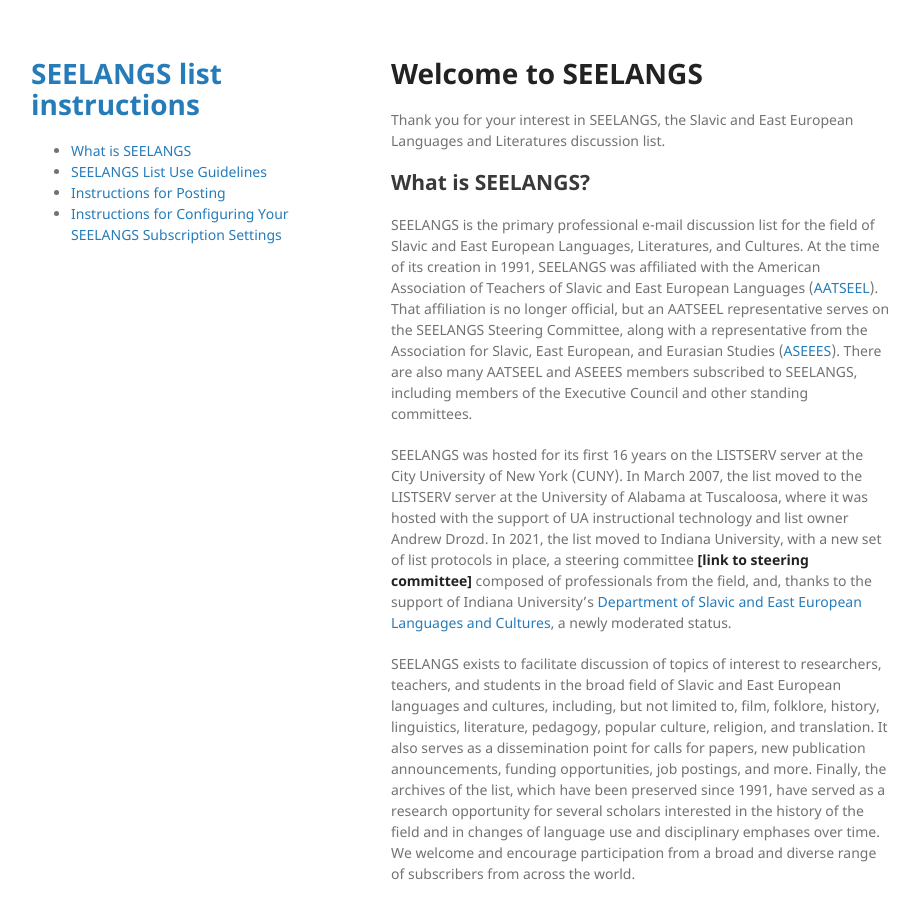
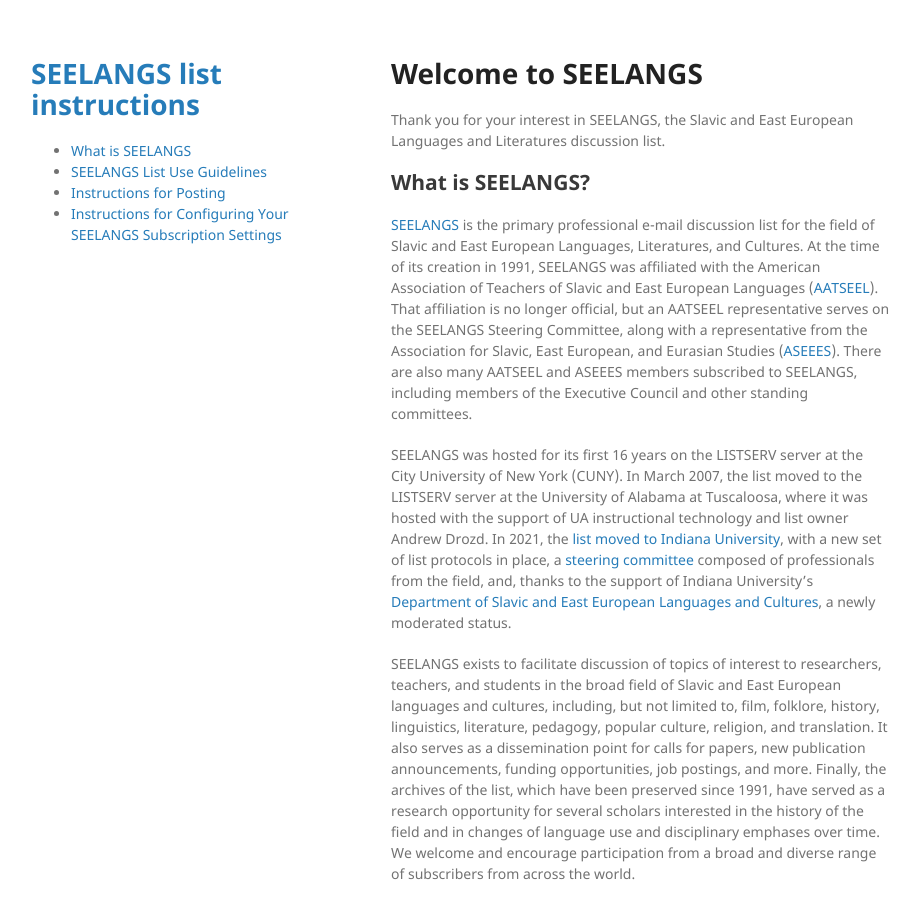
Before and after one commit to seelangs/seelangs.github.io, a Jekyll site: the page built from index.md, in a window 1280 px wide and 900 px high. Shown: the whole window, without its empty margins (179-1098 px from the left). Built offline with Jekyll 4.4.1, drawn with Linux system fonts in a browser that asks for light colours; the repository's description, which GitHub fills in, is left out; our own code applies the rules of GitHub Pages for plain Markdown files.

Commit message:
Added committee page

```diff
--- a/index.md
+++ b/index.md
@@ -9,9 +9,9 @@ Thank you for your interest in SEELANGS, the Slavic and East European Languages
 ## What is SEELANGS?
 
 
-SEELANGS is the primary professional e-mail discussion list for the field of Slavic and East European Languages, Literatures, and Cultures. At the time of its creation in 1991, SEELANGS was affiliated with the American Association of Teachers of Slavic and East European Languages ([AATSEEL](http://www.aatseel.org/)). That affiliation is no longer official, but an AATSEEL representative serves on the SEELANGS Steering Committee, along with a representative from the Association for Slavic, East European, and Eurasian Studies ([ASEEES](https://www.aseees.org/)). There are also many AATSEEL and ASEEES members subscribed to SEELANGS, including members of the Executive Council and other standing committees.
+[SEELANGS](https://list.indiana.edu/sympa/info/seelangs-l) is the primary professional e-mail discussion list for the field of Slavic and East European Languages, Literatures, and Cultures. At the time of its creation in 1991, SEELANGS was affiliated with the American Association of Teachers of Slavic and East European Languages ([AATSEEL](http://www.aatseel.org/)). That affiliation is no longer official, but an AATSEEL representative serves on the SEELANGS Steering Committee, along with a representative from the Association for Slavic, East European, and Eurasian Studies ([ASEEES](https://www.aseees.org/)). There are also many AATSEEL and ASEEES members subscribed to SEELANGS, including members of the Executive Council and other standing committees.
 
-SEELANGS was hosted for its first 16 years on the LISTSERV server at the City University of New York (CUNY). In March 2007, the list moved to the LISTSERV server at the University of Alabama at Tuscaloosa, where it was hosted with the support of UA instructional technology and list owner Andrew Drozd. In 2021, the list moved to Indiana University, with a new set of list protocols in place, a steering committee **[link to steering committee]** composed of professionals from the field, and, thanks to the support of Indiana University's [Department of Slavic and East European Languages and Cultures](https://slavic.indiana.edu/), a newly moderated status.
+SEELANGS was hosted for its first 16 years on the LISTSERV server at the City University of New York (CUNY). In March 2007, the list moved to the LISTSERV server at the University of Alabama at Tuscaloosa, where it was hosted with the support of UA instructional technology and list owner Andrew Drozd. In 2021, the [list moved to Indiana University](https://list.indiana.edu/sympa/info/seelangs-l), with a new set of list protocols in place, a [steering committee](committee) composed of professionals from the field, and, thanks to the support of Indiana University's [Department of Slavic and East European Languages and Cultures](https://slavic.indiana.edu/), a newly moderated status.
 
 SEELANGS exists to facilitate discussion of topics of interest to researchers, teachers, and students in the broad field of Slavic and East European languages and cultures, including, but not limited to, film, folklore, history, linguistics, literature, pedagogy, popular culture, religion, and translation. It also serves as a dissemination point for calls for papers, new publication announcements, funding opportunities, job postings, and more. Finally, the archives of the list, which have been preserved since 1991, have served as a research opportunity for several scholars interested in the history of the field and in changes of language use and disciplinary emphases over time. We welcome and encourage participation from a broad and diverse range of subscribers from across the world.
 
```
Also changed, not shown: committee.md (added, +23 -0 lines).
